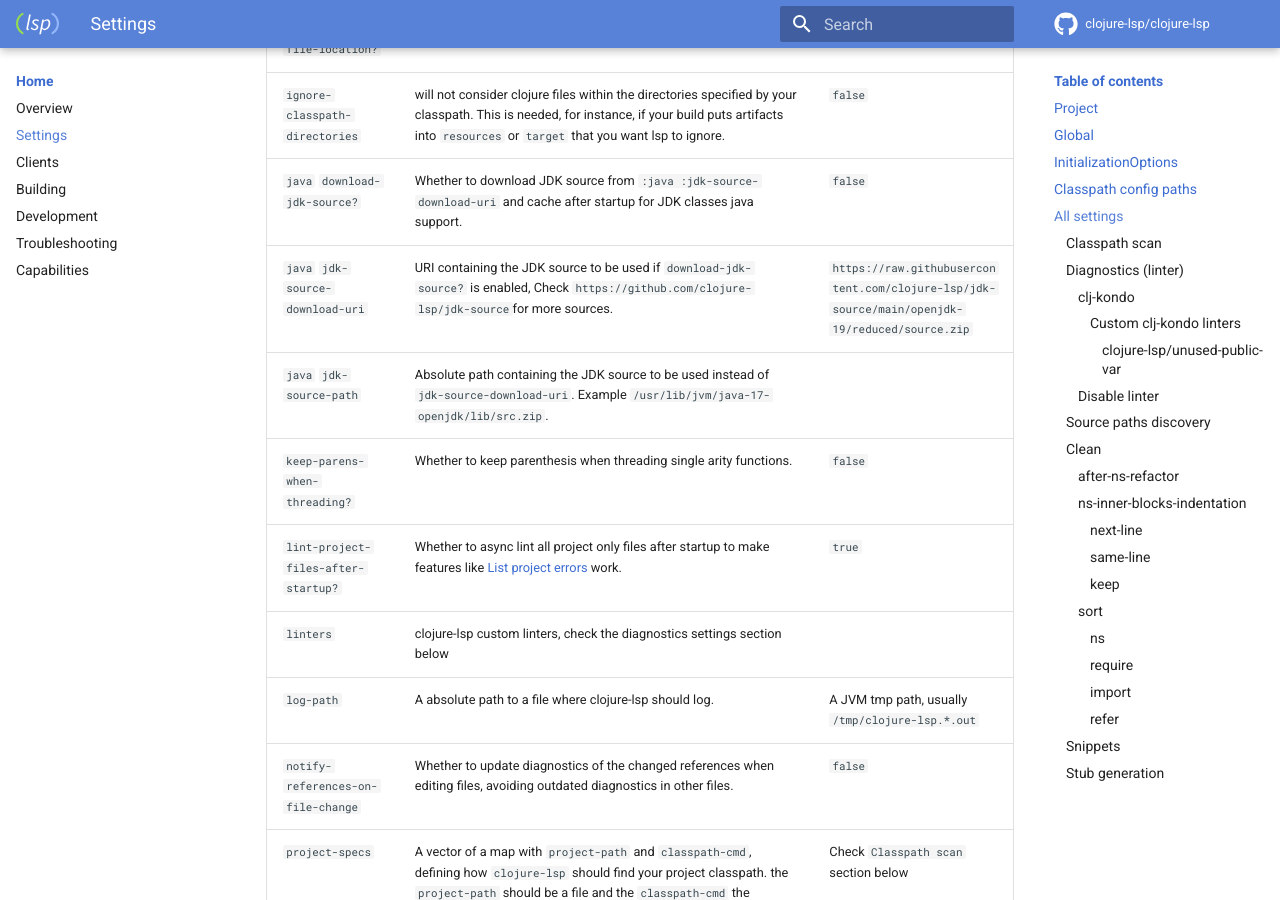
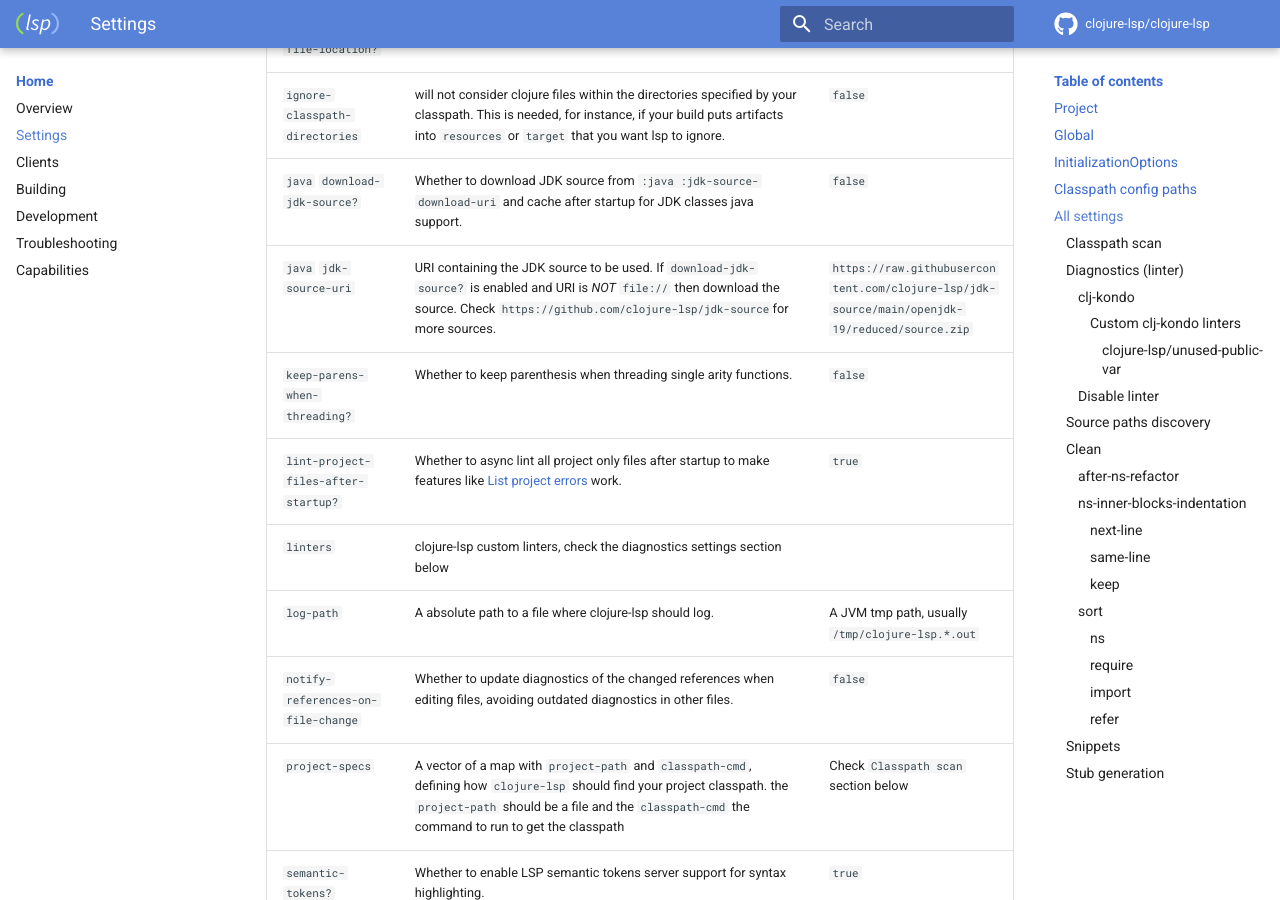
Before and after one commit to clojure-lsp/clojure-lsp, an MkDocs documentation site: the page built from docs/settings.md, in a window 1280 px wide and 900 px high, scrolled down 3281 px. Built offline with MkDocs 1.6.1 and Material for MkDocs 9.7.7, drawn with Linux system fonts in a browser that asks for light colours; comment, search, counter and statistics services are not loaded.

Commit message:
Further work on the JDK analysis and download

```diff
--- a/docs/settings.md
+++ b/docs/settings.md
@@ -86,8 +86,7 @@ You can find all settings and its default values [here](https://github.com/cloju
 | `hover` `hide-file-location?`           | Whether to show the full filename and path on hover.                                                                                                                                                                                                                                                                                                                                                                 | `false`                                                                                       |
 | `ignore-classpath-directories`          | will not consider clojure files within the directories specified by your classpath. This is needed, for instance, if your build puts artifacts into `resources` or `target` that you want lsp to ignore.                                                                                                                                                                                                             | `false`                                                                                       |
 | `java` `download-jdk-source?`           | Whether to download JDK source from `:java :jdk-source-download-uri` and cache after startup for JDK classes java support.                                                                                                                                                                                                                                                                                           | `false`                                                                                       |
-| `java` `jdk-source-download-uri`        | URI containing the JDK source to be used if `download-jdk-source?` is enabled, Check `https://github.com/clojure-lsp/jdk-source`for more sources.                                                                                                                                                                                                                                                                    | `https://raw.githubusercontent.com/clojure-lsp/jdk-source/main/openjdk-19/reduced/source.zip` |
-| `java` `jdk-source-path`                | Absolute path containing the JDK source to be used instead of `jdk-source-download-uri`. Example `/usr/lib/jvm/java-17-openjdk/lib/src.zip`.
+| `java` `jdk-source-uri`                 | URI containing the JDK source to be used. If `download-jdk-source?` is enabled and URI is *NOT* `file://` then download the source. Check `https://github.com/clojure-lsp/jdk-source`for more sources.                                                                                                                                                                                                                                                                    | `https://raw.githubusercontent.com/clojure-lsp/jdk-source/main/openjdk-19/reduced/source.zip` |
 | `keep-parens-when-threading?`           | Whether to keep parenthesis when threading single arity functions.                                                                                                                                                                                                                                                                                                                                                   | `false`                                                                                       |
 | `lint-project-files-after-startup?`     | Whether to async lint all project only files after startup to make features like [List project errors](https://emacs-lsp.github.io/lsp-mode/page/main-features/#project-errors-on-modeline) work.                                                                                                                                                                                                                    | `true`                                                                                        |
 | `linters`                               | clojure-lsp custom linters, check the diagnostics settings section below                                                                                                                                                                                                                                                                                                                                             |                                                                                               |
```
Also changed, not shown: 3 other files.
